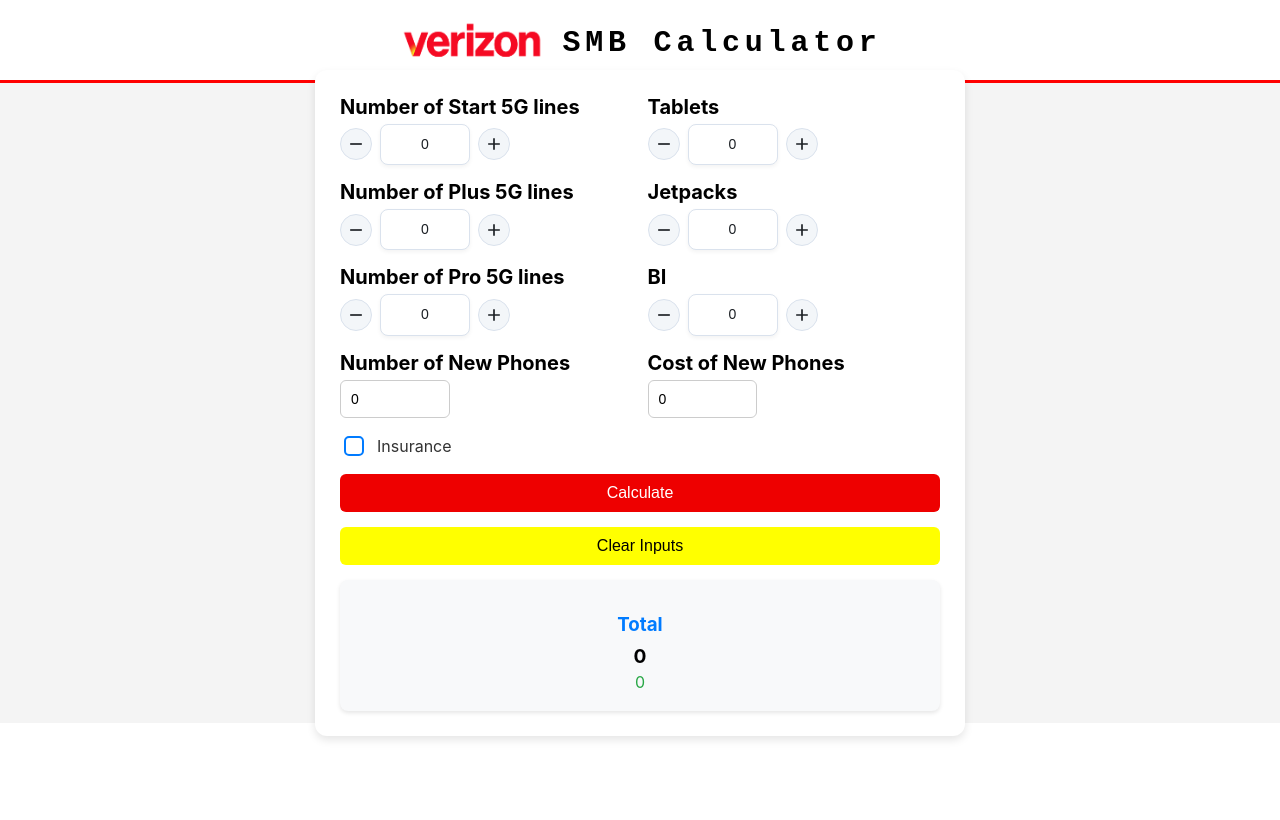
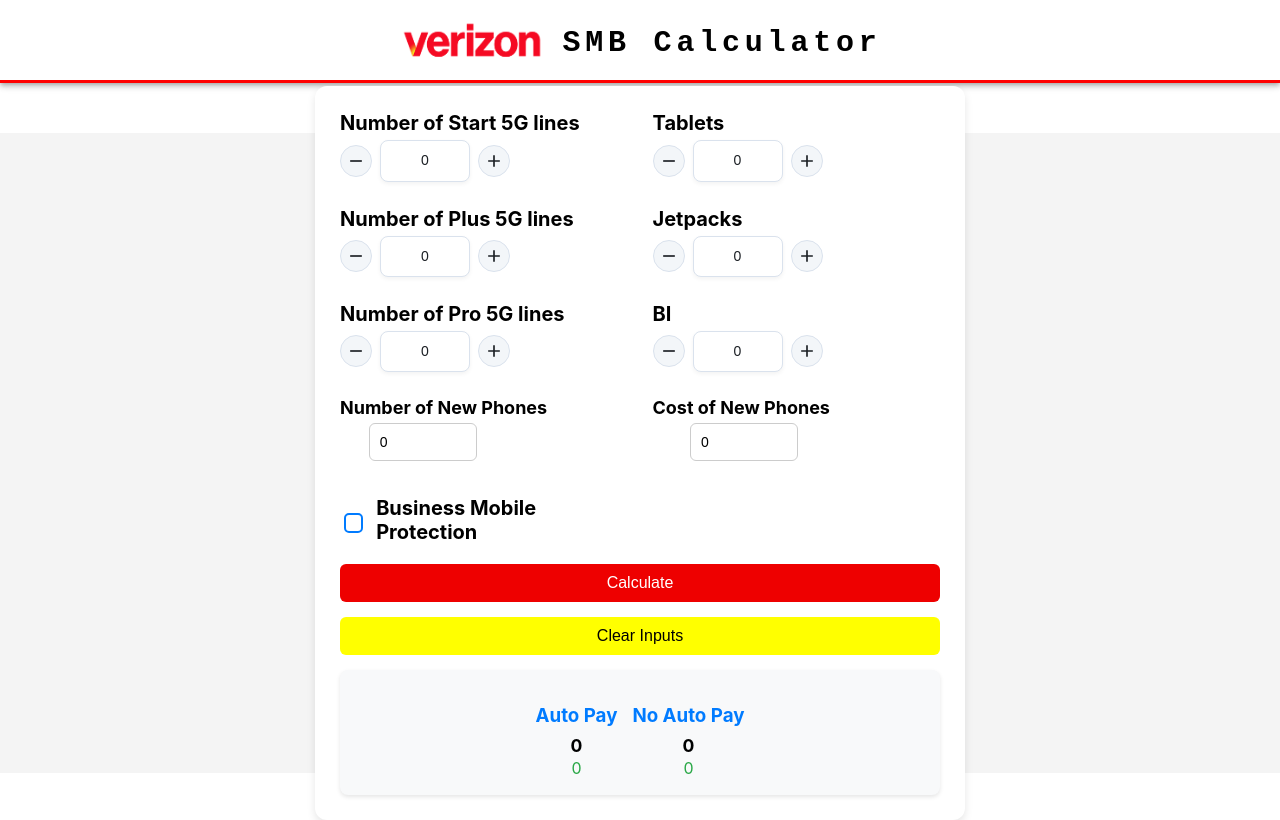
Before and after one commit to DomMclaren/SMB_Calculator, a React (Create React App) app: page / in a window 1280 px wide. Built offline with nearby package versions, Linux system fonts and the light colour scheme.

Commit message:
added auto calculations

```diff
--- a/src/components/CheckBoxes.jsx
+++ b/src/components/CheckBoxes.jsx
@@ -12,6 +12,7 @@
         alignItems: "center",
         gap: "10px",
         cursor: "pointer",
+        marginTop: "10px",
       }}
     >
       <input
@@ -35,7 +36,12 @@
       />
       <label
         htmlFor={name}
-        style={{ fontSize: "16px", color: "#333", userSelect: "none" }}
+        style={{
+          fontWeight: "bold",
+          display: "block",
+          marginBottom: "5px",
+          fontSize: "clamp(14px, 2vw, 20px)",
+        }}
       >
         {name}
       </label>
--- a/src/components/Dashboard/Dashboard.jsx
+++ b/src/components/Dashboard/Dashboard.jsx
@@ -16,6 +16,8 @@
   const [numberOfBI, setNumberOfBI] = useState(0);
   const [foundingFlag, setFoundingFlag] = useState(false);
   const [insurance, setInsurance] = useState(false);
+  const [totalWithoutAutoPay, setTotalWithoutAutopay] = useState(0);
+  const [totalWithoutAutoPayTax, setTotalWithoutAutopayTax] = useState(0);
 
   const calculateTotal = () => {
     let total = 0;
@@ -36,12 +38,13 @@
     console.log(insurance);
 
     let totalLines = Start5Glines + Plus5Glines + Pro5Glines;
+
     console.log("totoal num of lines", totalLines);
     if (insurance) {
       if (totalLines < 3) {
         total += totalLines * 20;
       } else if (totalLines >= 3) {
-        total += totalLines * 60;
+        total += 60;
       }
     }
 
@@ -53,7 +56,9 @@
 
     handleDateChecker();
     setOutput(total);
+    setTotalWithoutAutopay(total + totalLines * 5);
     setOutputWithTax(total + total * 0.15);
+    setTotalWithoutAutopayTax((total + totalLines * 5) * 0.15);
   };
 
   const handleClearingofInputs = () => {
@@ -70,6 +75,9 @@
     setFoundingFlag(false);
     setNumberOfNewPhones(0);
     setCostOfNewPhone(0);
+    setInsurance(false);
+    setTotalWithoutAutopay(0);
+    setTotalWithoutAutopayTax(0);
   };
   const handleNumberOfNewPhoneChange = (e) => {
     const numericValue = e.target.value.replace(/[^0-9]/g, "");
@@ -105,6 +113,7 @@
         width: "100%",
         height: "80vh",
         background: "#f4f4f4",
+        marginTop: "50px",
       }}
     >
       <div
@@ -121,7 +130,7 @@
           style={{
             display: "grid",
             gridTemplateColumns: "repeat(2, 1fr)",
-            gap: "15px",
+            gap: "25px",
           }}
         >
           <div>
@@ -235,7 +244,7 @@
                 display: "block",
                 marginBottom: "5px",
                 whiteSpace: "nowrap",
-                fontSize: "clamp(14px, 2vw, 20px)",
+                fontSize: "clamp(12px, 2vw, 18px)",
               }}
             >
               Number of New Phones
@@ -244,6 +253,7 @@
               inputMode="numeric"
               onChange={handleNumberOfNewPhoneChange}
               value={numberOfNewPhones}
+              onFocus={(event) => event.target.select()}
               style={{
                 padding: "10px",
                 borderRadius: "6px",
@@ -251,16 +261,18 @@
                 outline: "none",
                 fontSize: "14px",
                 width: "30%",
+                marginLeft: "10%",
               }}
             />
           </div>
+
           <div>
             <label
               style={{
                 fontWeight: "bold",
                 display: "block",
                 marginBottom: "5px",
-                fontSize: "clamp(14px, 2vw, 20px)",
+                fontSize: "clamp(12px, 2vw, 18px)",
               }}
             >
               Cost of New Phones
@@ -269,6 +281,7 @@
               onChange={handlePhonePriceChange}
               inputMode="numeric"
               value={costOfNewPhone}
+              onFocus={(event) => event.target.select()}
               style={{
                 padding: "10px",
                 borderRadius: "6px",
@@ -276,13 +289,14 @@
                 outline: "none",
                 fontSize: "14px",
                 width: "30%",
+                marginLeft: "13%",
               }}
             />
           </div>
 
           <div>
             <CheckBoxes
-              name="Insurance"
+              name="Business Mobile Protection"
               checked={insurance}
               setChecked={setInsurance}
             />
@@ -335,16 +349,56 @@
             textAlign: "center",
           }}
         >
-          <h3 style={{ color: "#007bff", marginBottom: "8px" }}>Total</h3>
-          <p
-            style={{ fontSize: "1.2rem", fontWeight: "bold", margin: "4px 0" }}
+          <div
+            style={{
+              display: "grid",
+              gridTemplateColumns: "auto auto",
+              gap: "15px",
+              justifyContent: "center",
+              alignItems: "center",
+            }}
           >
-            {output}
-          </p>
+            <div>
+              <h3 style={{ color: "#007bff", marginBottom: "8px" }}>
+                Auto Pay
+              </h3>
+              <p
+                style={{
+                  fontSize: "1.1rem",
+                  fontWeight: "bold",
+                  margin: "2px 0",
+                }}
+              >
+                {output}
+              </p>
 
-          <p style={{ fontSize: "1rem", color: "#28a745", margin: "4px 0" }}>
-            {outputWithTax}
-          </p>
+              <p
+                style={{ fontSize: "1rem", color: "#28a745", margin: "2px 0" }}
+              >
+                {outputWithTax}
+              </p>
+            </div>
+            <div>
+              <h3 style={{ color: "#007bff", marginBottom: "8px" }}>
+                {" "}
+                No Auto Pay
+              </h3>
+              <p
+                style={{
+                  fontSize: "1.1rem",
+                  fontWeight: "bold",
+                  margin: "2px 0",
+                }}
+              >
+                {totalWithoutAutoPay}
+              </p>
+              <p
+                style={{ fontSize: "1rem", color: "#28a745", margin: "2px 0" }}
+              >
+                {totalWithoutAutoPayTax}
+              </p>
+            </div>
+          </div>
         </div>
       </div>
     </div>
--- a/src/components/Navbar.jsx
+++ b/src/components/Navbar.jsx
@@ -20,7 +20,10 @@
 
 function Navbar() {
   const clickformusic = () => {
-    const audio = new Audio(Eminem); // Change to your .wav file path
+    const audio = new Audio(Eminem);
+    audio.pause();
+    audio.currentTime = 0;
+
     audio.play();
   };
   return (
--- a/src/components/Popup.jsx
+++ b/src/components/Popup.jsx
@@ -11,6 +11,7 @@
     setVisible(true);
 
     const audio = new Audio(audioFile);
+    audio.pause();
     audio.play();
 
     setTimeout(() => {
```
